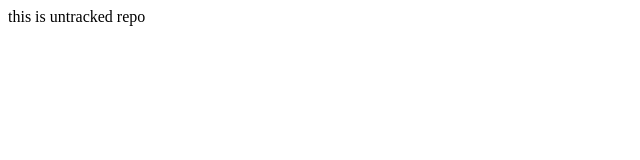
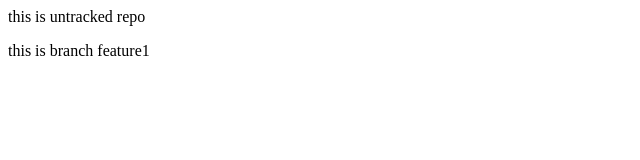
Before and after one commit to armanmahajan/third, a plain HTML site: page index.html in a window 1280 px wide. Shown: the whole page, without its empty margins (0-640 px from the left). Drawn offline with Linux system fonts and the light colour scheme.

Commit message:
this is for feature1

```diff
--- a/index.html
+++ b/index.html
@@ -1 +1,2 @@
 <p>this is untracked repo</p>
+<p>this is branch feature1</p>
```
Also changed, not shown: 1 other file.
